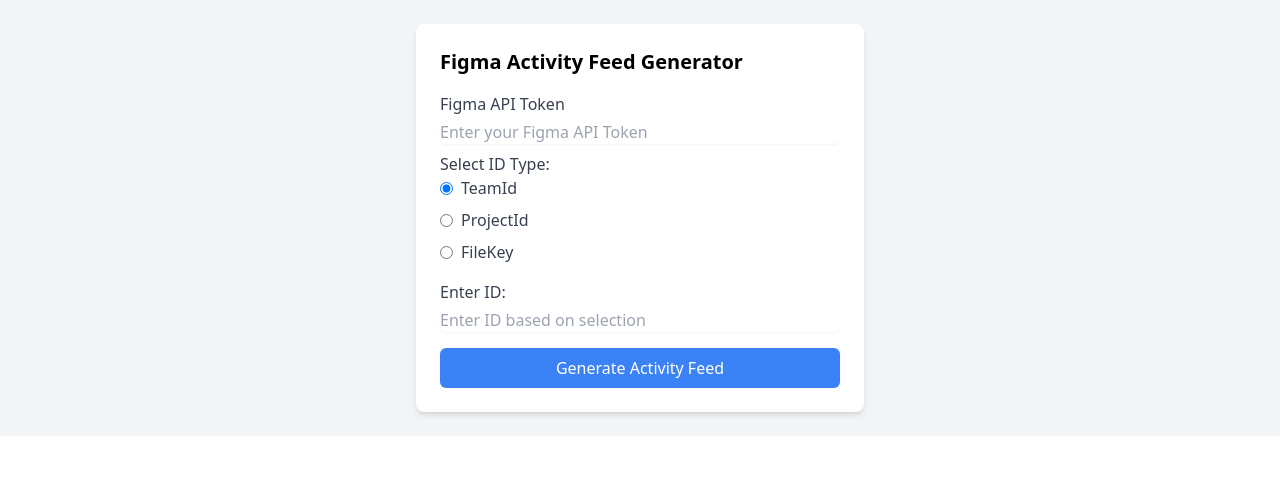
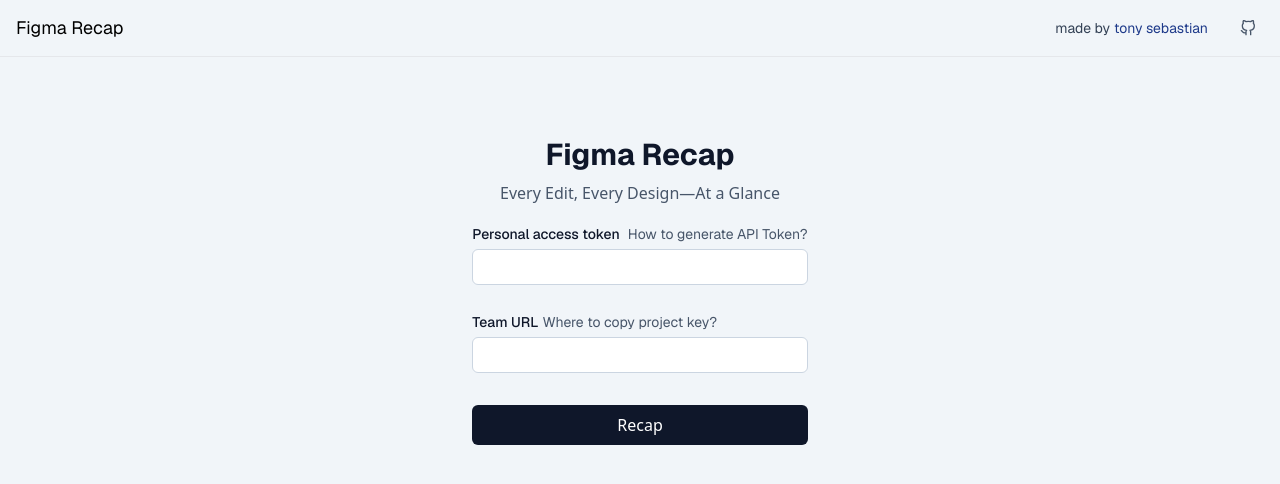
Before and after one commit to tonyzebastian/figma-recap, a React (Create React App) app in the folder client/: page / in a window 1280 px wide. Shown: the top 484 px of the page. Built offline with nearby package versions, Linux system fonts and the light colour scheme.

Commit message:
divided data into multiple heatmaps

```diff
--- a/client/package.json
+++ b/client/package.json
@@ -10,6 +10,7 @@
     "axios": "^1.7.8",
     "cal-heatmap": "^4.2.4",
     "d3": "^7.9.0",
+    "lucide-react": "^0.469.0",
     "react": "^18.2.0",
     "react-dom": "^18.2.0",
     "react-scripts": "5.0.1",
--- a/client/public/index.html
+++ b/client/public/index.html
@@ -5,6 +5,7 @@
     <meta name="viewport" content="width=device-width, initial-scale=1.0">
     <title>Figma Activity Feed</title>
     <link href="./src/output.css" rel="stylesheet">
+
 </head>
 <body>
     <div id="root"></div>
--- a/client/src/App.js
+++ b/client/src/App.js
@@ -1,10 +1,13 @@
 import React from 'react';
 import ActivityFeed from './components/ActivityFeed/ActivityFeed';
+import AppHeader from './components/AppHeader';
 import './styles.css';
 
 function App() {
   return (
-    <div className="bg-gray-100 p-6">
+    <div className="h-screen bg-slate-100">
+      {/* Your content goes here */}
+      <AppHeader />
       <ActivityFeed />
     </div>
   );
--- a/client/src/components/ActivityFeed/ActivityFeed.js
+++ b/client/src/components/ActivityFeed/ActivityFeed.js
@@ -5,8 +5,7 @@
 
 function ActivityFeed() {
     const [apiToken, setApiToken] = useState('');
-    const [idType, setIdType] = useState('teamId');
-    const [inputId, setInputId] = useState('');
+    const [inputId, setInputId] = useState(''); // State for Team URL
     const [results, setResults] = useState(null);
     const [error, setError] = useState(null);
     const [userHandle, setUserHandle] = useState(''); // State to hold the user's handle
@@ -31,13 +30,7 @@
 
             // Now fetch the activity data
             let endpoint = 'http://localhost:3000/api'; // Full URL to the backend
-            if (idType === 'teamId') {
-                endpoint += `/${inputId}`;
-            } else if (idType === 'projectId') {
-                endpoint += `/project/${inputId}`;
-            } else if (idType === 'fileKey') {
-                endpoint += `/file/${inputId}`;
-            }
+            endpoint += `/${inputId}`; // Only using Team ID
 
             const response = await axios.get(endpoint, {
                 headers: {
@@ -52,67 +45,59 @@
                 count: count
             }));
 
+            // Group data by year
+            const groupedData = heatmapData.reduce((acc, { date, count }) => {
+                const year = new Date(date).getFullYear();
+                if (!acc[year]) {
+                    acc[year] = [];
+                }
+                acc[year].push({ date, count });
+                return acc;
+            }, {});
+
             // Set the raw response data instead of heatmap data
-            setResults(heatmapData);
-            } catch (err) {
-                setError(err.response?.data?.error || 'An error occurred');
-                console.error('Error fetching activity:', err);
-            }
-        };
+            setResults(groupedData);
+        } catch (err) {
+            setError(err.response?.data?.error || 'An error occurred');
+            console.error('Error fetching activity:', err);
+        }
+    };
 
     return (
-        <div className="max-w-md mx-auto bg-white p-6 rounded-lg shadow-md">
-            <h1 className="text-xl font-bold mb-4">Figma Activity Feed Generator</h1>
-            {userHandle && <h2 className="text-lg mb-4">User: {userHandle}</h2>} {/* Display user handle */}
-            {userImgUrl && <img src={userImgUrl} alt="User Profile" className="w-16 h-16 rounded-full mb-4" />} {/* Display user profile image */}
+        <div className="flex flex-col mx-auto items-center justify-center">
+            <div className='flex flex-col justify-center items-center mt-20'>
+                <h1 className="font-geist text-3xl font-bold mb-2 text-slate-900">Figma Recap</h1> {/* Updated title */}
+                <p className="text-slate-600 mb-4">Every Edit, Every Design—At a Glance</p> {/* Added description */}
+            </div>
 
-            <form onSubmit={handleSubmit}>
+            <form onSubmit={handleSubmit} className='flex flex-col gap-4'>
                 <label className="block mb-2">
-                    <span className="text-gray-700">Figma API Token</span>
+                    <span className="text-slate-900 font-geist font-medium text-sm pr-2">Personal access token</span>
+                    <span className="text-slate-600 font-geist font-normal text-sm">How to generate API Token?</span>
                     <input
                         type="text"
                         value={apiToken}
                         onChange={(e) => setApiToken(e.target.value)}
-                        className="mt-1 block w-full border-gray-300 rounded-md shadow-sm focus:border-blue-500 focus:ring focus:ring-blue-200"
-                        placeholder="Enter your Figma API Token"
+                        className="mt-1 block w-full p-2 h-9 border border-slate-300 rounded-md focus:border-blue-500 focus:ring focus:ring-blue-200"
                     />
                 </label>
 
-                <div className="mb-4">
-                    <span className="text-gray-700">Select ID Type:</span>
-                    {['teamId', 'projectId', 'fileKey'].map((type) => (
-                        <div key={type} className="flex items-center mb-2">
-                            <input
-                                type="radio"
-                                id={type}
-                                value={type}
-                                checked={idType === type}
-                                onChange={(e) => setIdType(e.target.value)}
-                                className="mr-2"
-                            />
-                            <label htmlFor={type} className="text-gray-700">
-                                {type.charAt(0).toUpperCase() + type.slice(1)}
-                            </label>
-                        </div>
-                    ))}
-                </div>
-
                 <label className="block mb-4">
-                    <span className="text-gray-700">Enter ID:</span>
+                    <span className="text-slate-900 font-geist font-medium text-sm">Team URL</span> {/* Updated label */}
+                    <span className="text-slate-600 font-geist font-normal text-sm">Where to copy project key?</span>
                     <input
                         type="text"
                         value={inputId}
                         onChange={(e) => setInputId(e.target.value)}
-                        className="mt-1 block w-full border-gray-300 rounded-md shadow-sm focus:border-blue-500 focus:ring focus:ring-blue-200"
-                        placeholder="Enter ID based on selection"
+                        className="mt-1 block w-full p-2 h-9 border border-slate-300 rounded-md focus:border-blue-500 focus:ring focus:ring-blue-200"
                     />
                 </label>
 
                 <button
                     type="submit"
-                    className="w-full bg-blue-500 text-white py-2 rounded-md hover:bg-blue-600"
+                    className=" bg-slate-900 text-white py-2 rounded-md hover:bg-slate-800"
                 >
-                    Generate Activity Feed
+                    Recap
                 </button>
             </form>
 
@@ -122,15 +107,21 @@
                 </div>
             )}
 
-            {results && (
-                <div className="mt-4">
+
+            {userHandle && <h2 className="text-lg mb-4">User: {userHandle}</h2>} {/* Display user handle */}
+            {userImgUrl && <img src={userImgUrl} alt="User Profile" className="w-16 h-16 rounded-full mb-4" />} {/* Display user profile image */}
+
+            {results && Object.entries(results).map(([year, data]) => (
+                <div key={year} className="mt-4">
+                    <h3 className="text-xl font-bold mb-2">{year}</h3> {/* Display year */}
                     <HeatMap
-                        value={results}
-                        weekLabels={['', 'Mon', '', 'Wed', '', 'Fri', '']}
-                        startDate={new Date('2023/01/01')} // Adjust start date as needed
+                        value={data.map(({ date, count }) => ({ date, count }))}
+                        width={700}
+                        weekLabels={['', '', '', '', '', '', '']}
+                        startDate={new Date(`${year}/01/01`)} // Start date for each heatmap
                     />
                 </div>
-            )}
+            ))}
         </div>
     );
 }
--- /dev/null
+++ b/client/src/components/ActivityFeed/ActivityFeedBackup.js
@@ -0,0 +1,138 @@
+// client/src/components/ActivityFeed/ActivityFeed.js
+import { useState } from 'react';
+import axios from 'axios';
+import HeatMap from '@uiw/react-heat-map';
+
+function ActivityFeed() {
+    const [apiToken, setApiToken] = useState('');
+    const [idType, setIdType] = useState('teamId');
+    const [inputId, setInputId] = useState('');
+    const [results, setResults] = useState(null);
+    const [error, setError] = useState(null);
+    const [userHandle, setUserHandle] = useState(''); // State to hold the user's handle
+    const [userImgUrl, setUserImgUrl] = useState(''); // State to hold the user's profile image URL
+
+    const handleSubmit = async (e) => {
+        e.preventDefault();
+        setError(null);
+        setResults(null);
+        setUserHandle(''); // Reset user handle on new submission
+        setUserImgUrl(''); // Reset user image URL on new submission
+
+        try {
+            // Fetch the user's personal ID and name first
+            const personalIdResponse = await axios.get('http://localhost:3000/api/personalId', {
+                headers: {
+                    'X-Figma-Token': apiToken
+                }
+            });
+            setUserHandle(personalIdResponse.data.handle); // Set the user handle
+            setUserImgUrl(personalIdResponse.data.imgUrl); // Set the user image URL
+
+            // Now fetch the activity data
+            let endpoint = 'http://localhost:3000/api'; // Full URL to the backend
+            if (idType === 'teamId') {
+                endpoint += `/${inputId}`;
+            } else if (idType === 'projectId') {
+                endpoint += `/project/${inputId}`;
+            } else if (idType === 'fileKey') {
+                endpoint += `/file/${inputId}`;
+            }
+
+            const response = await axios.get(endpoint, {
+                headers: {
+                    'X-Figma-Token': apiToken
+                }
+            });
+
+            console.log('API Response:', response.data); // Log the entire response
+
+            const heatmapData = Object.entries(response.data.editCount).map(([date, count]) => ({
+                date: date.replace(/-/g, '/'), // Format date to 'YYYY/MM/DD'
+                count: count
+            }));
+
+            // Set the raw response data instead of heatmap data
+            setResults(heatmapData);
+            } catch (err) {
+                setError(err.response?.data?.error || 'An error occurred');
+                console.error('Error fetching activity:', err);
+            }
+        };
+
+    return (
+        <div className="max-w-md mx-auto bg-white p-6 rounded-lg shadow-md">
+            <h1 className="text-xl font-bold mb-4">Figma Activity Feed Generator</h1>
+            {userHandle && <h2 className="text-lg mb-4">User: {userHandle}</h2>} {/* Display user handle */}
+            {userImgUrl && <img src={userImgUrl} alt="User Profile" className="w-16 h-16 rounded-full mb-4" />} {/* Display user profile image */}
+
+            <form onSubmit={handleSubmit}>
+                <label className="block mb-2">
+                    <span className="text-gray-700">Figma API Token</span>
+                    <input
+                        type="text"
+                        value={apiToken}
+                        onChange={(e) => setApiToken(e.target.value)}
+                        className="mt-1 block w-full border-gray-300 rounded-md shadow-sm focus:border-blue-500 focus:ring focus:ring-blue-200"
+                        placeholder="Enter your Figma API Token"
+                    />
+                </label>
+
+                <div className="mb-4">
+                    <span className="text-gray-700">Select ID Type:</span>
+                    {['teamId', 'projectId', 'fileKey'].map((type) => (
+                        <div key={type} className="flex items-center mb-2">
+                            <input
+                                type="radio"
+                                id={type}
+                                value={type}
+                                checked={idType === type}
+                                onChange={(e) => setIdType(e.target.value)}
+                                className="mr-2"
+                            />
+                            <label htmlFor={type} className="text-gray-700">
+                                {type.charAt(0).toUpperCase() + type.slice(1)}
+                            </label>
+                        </div>
+                    ))}
+                </div>
+
+                <label className="block mb-4">
+                    <span className="text-gray-700">Enter ID:</span>
+                    <input
+                        type="text"
+                        value={inputId}
+                        onChange={(e) => setInputId(e.target.value)}
+                        className="mt-1 block w-full border-gray-300 rounded-md shadow-sm focus:border-blue-500 focus:ring focus:ring-blue-200"
+                        placeholder="Enter ID based on selection"
+                    />
+                </label>
+
+                <button
+                    type="submit"
+                    className="w-full bg-blue-500 text-white py-2 rounded-md hover:bg-blue-600"
+                >
+                    Generate Activity Feed
+                </button>
+            </form>
+
+            {error && (
+                <div className="mt-4 p-3 bg-red-100 text-red-700 rounded-md">
+                    {error}
+                </div>
+            )}
+
+            {results && (
+                <div className="mt-4">
+                    <HeatMap
+                        value={results}
+                        weekLabels={['', 'Mon', '', 'Wed', '', 'Fri', '']}
+                        startDate={new Date('2023/01/01')} // Adjust start date as needed
+                    />
+                </div>
+            )}
+        </div>
+    );
+}
+
+export default ActivityFeed;
--- /dev/null
+++ b/client/src/components/AppHeader.js
@@ -0,0 +1,32 @@
+import { GitHub } from 'react-feather';
+
+function AppHeader() {
+
+    return (
+        <div className="flex justify-between items-center border-b border-gray-200 dark:border-gray-800 py-3 px-4 max-w-[1600px] font-geist text-lg">
+            <h1>Figma Recap</h1>
+            <div className="flex items-center gap-4">
+                <div className="flex items-center px-2 gap-1">
+                    <h1 className='font-geist text-sm text-slate-700 dark:text-slate-400'>made by</h1>
+                    <a
+                    href="https://www.tonyzeb.design/"
+                    target="_blank"
+                    rel="noopener noreferrer"
+                    >
+                        <h2 className='font-geist text-sm text-blue-900 dark:text-blue-500 hover:underline'>tony sebastian</h2>
+                    </a>
+                </div>
+                <a
+                    href="https://github.com/tonyzebastian/uiglow"
+                    target="_blank"
+                    rel="noopener noreferrer"
+                    className="hover:cursor-pointer p-2 rounded-lg hover:bg-gray-100 dark:hover:bg-gray-700"
+                >
+                    <GitHub size={16} className="text-slate-600 dark:text-slate-300" />
+                </a>
+            </div>
+        </div>
+    );
+}
+
+export default AppHeader;
--- a/client/src/styles.css
+++ b/client/src/styles.css
@@ -1,3 +1,10 @@
+@import url('https://fonts.googleapis.com/css2?family=Geist:wght@100..900&display=swap');
+
+/* Add custom font family to Tailwind */
 @tailwind base;
 @tailwind components;
 @tailwind utilities;
+
+.font-geist {
+  font-family: 'Geist', sans-serif;
+}
--- a/client/tailwind.config.js
+++ b/client/tailwind.config.js
@@ -4,7 +4,11 @@
     './src/**/*.{js,jsx,ts,tsx}', // Include your JavaScript files if you use Tailwind in them
   ],
   theme: {
-    extend: {},
+    extend: {
+      fontFamily: {
+        geist: ['Geist', 'sans-serif'], // Add Geist font family
+      },
+    },
   },
   plugins: [],
 };
--- a/package.json
+++ b/package.json
@@ -9,6 +9,7 @@
     "install-all": "npm install && cd client && npm install && cd ../server && npm install"
   },
   "devDependencies": {
+    "@babel/plugin-proposal-private-property-in-object": "^7.21.11",
     "concurrently": "^8.0.1",
     "nodemon": "^2.0.22"
   }
```
Also changed, not shown: 2 other files (tests, documents, lock files or other folders).
